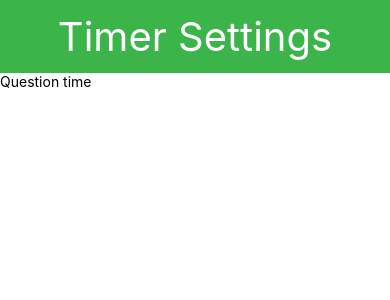
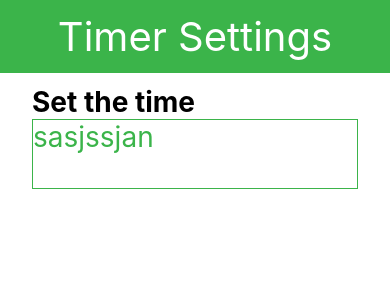
Before and after one commit to muhamadjawad/plab-2-app, a React Native app: screen / in a window 390 px wide. Shown: the top 300 px of the page. Built offline with nearby package versions, Linux system fonts and the light colour scheme.

Commit message:
question input done

```diff
--- a/src/screens/Home/index.tsx
+++ b/src/screens/Home/index.tsx
@@ -1,16 +1,50 @@
-import React, {Component} from 'react';
-import {Text, View} from 'react-native';
+import React, {Component, useState} from 'react';
+import {StyleSheet, Text, TextInput, View} from 'react-native';
 import AppHeader from '../../containers/AppHeader';
+import colors from '../../styles/colors';
+import {containerStyles} from '../../styles/commonStyles';
+import {getHeight, getWidth} from '../../styles/dimensions';
 
 const Home = () => {
+  const [question, setQuestion] = useState<string>('sasjssjan');
+
+  const onChangeQuestion = (val: string) => {
+    setQuestion(val);
+  };
+
   return (
     <View>
       <AppHeader title="Timer Settings" />
-      <View>
-        <Text>{'Question time'}</Text>
+      <View style={[containerStyles, {paddingTop: getHeight(2)}]}>
+        <View>
+          <Text style={[styles.short_heading]}>{'Set the time'}</Text>
+
+          <TextInput
+            placeholder="Add Your Question"
+            value={question}
+            onChangeText={onChangeQuestion}
+            style={[styles.question_input]}
+            placeholderTextColor={colors.gray}
+            multiline={true}
+          />
+        </View>
       </View>
     </View>
   );
 };
 
+const styles = StyleSheet.create({
+  question_input: {
+    borderColor: colors.primary,
+    borderWidth: 1,
+    color: colors.primary,
+    fontSize: getWidth(3.5),
+  },
+  short_heading: {
+    color: colors.black,
+    fontSize: getWidth(3.5),
+    fontWeight: 'bold',
+  },
+});
+
 export default Home;
--- a/src/styles/colors.ts
+++ b/src/styles/colors.ts
@@ -1,4 +1,6 @@
 export default {
   primary: `#3bb44a`,
   white: `#ffffff`,
+  gray: `gray`,
+  black: `black`,
 };
--- /dev/null
+++ b/src/styles/commonStyles.ts
@@ -0,0 +1,7 @@
+import {getWidth} from './dimensions';
+
+const containerStyles = {
+  paddingHorizontal: getWidth(4),
+};
+
+export {containerStyles};
```
